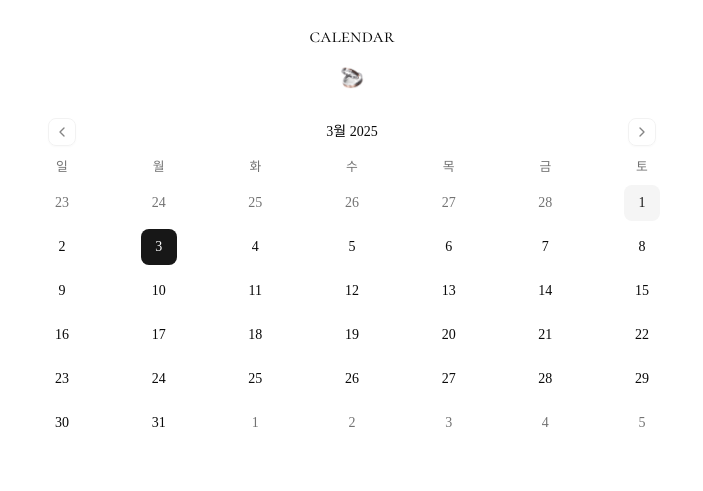
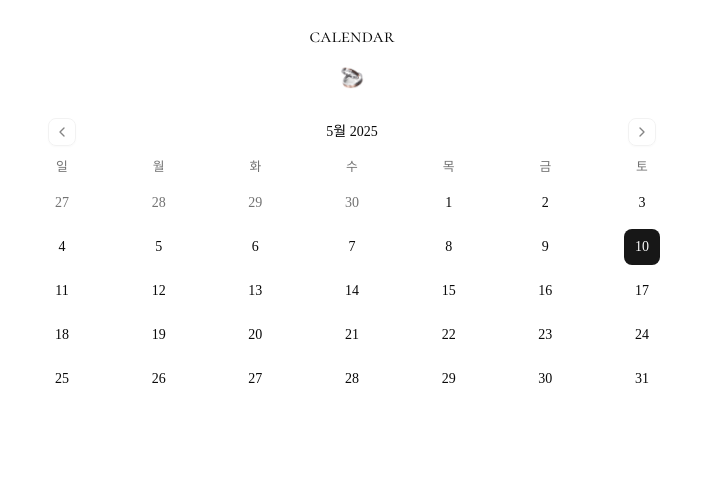
Before and after one commit to ssseok/wedding.invitation, a React (Vite) app: page / in a window 1280 px wide. Shown: the part 2300-2791 px from the top of the page, without its empty margins (288-991 px from the left). Built offline with nearby package versions, Linux system fonts and the light colour scheme; a web font is replaced by a local one.

Commit message:
feat: Calendar DefaultMonth 지정 #6

```diff
--- a/src/components/calendar-screen.tsx
+++ b/src/components/calendar-screen.tsx
@@ -4,7 +4,7 @@ import { ko } from 'date-fns/locale';
 import { useState } from 'react';
 
 export default function CalendarScreen() {
-  const weddingDate = parse('2025.03.03', 'yyyy.MM.dd', new Date());
+  const weddingDate = parse('2025.05.10', 'yyyy.MM.dd', new Date());
   const [date, setDate] = useState<Date | undefined>(weddingDate);
 
   return (
@@ -22,6 +22,7 @@ export default function CalendarScreen() {
           mode='single'
           selected={date}
           locale={ko}
+          defaultMonth={weddingDate}
           disabled={(date) =>
             date < new Date('2025-01-01') || date > new Date('2025-12-31')
           }
```
